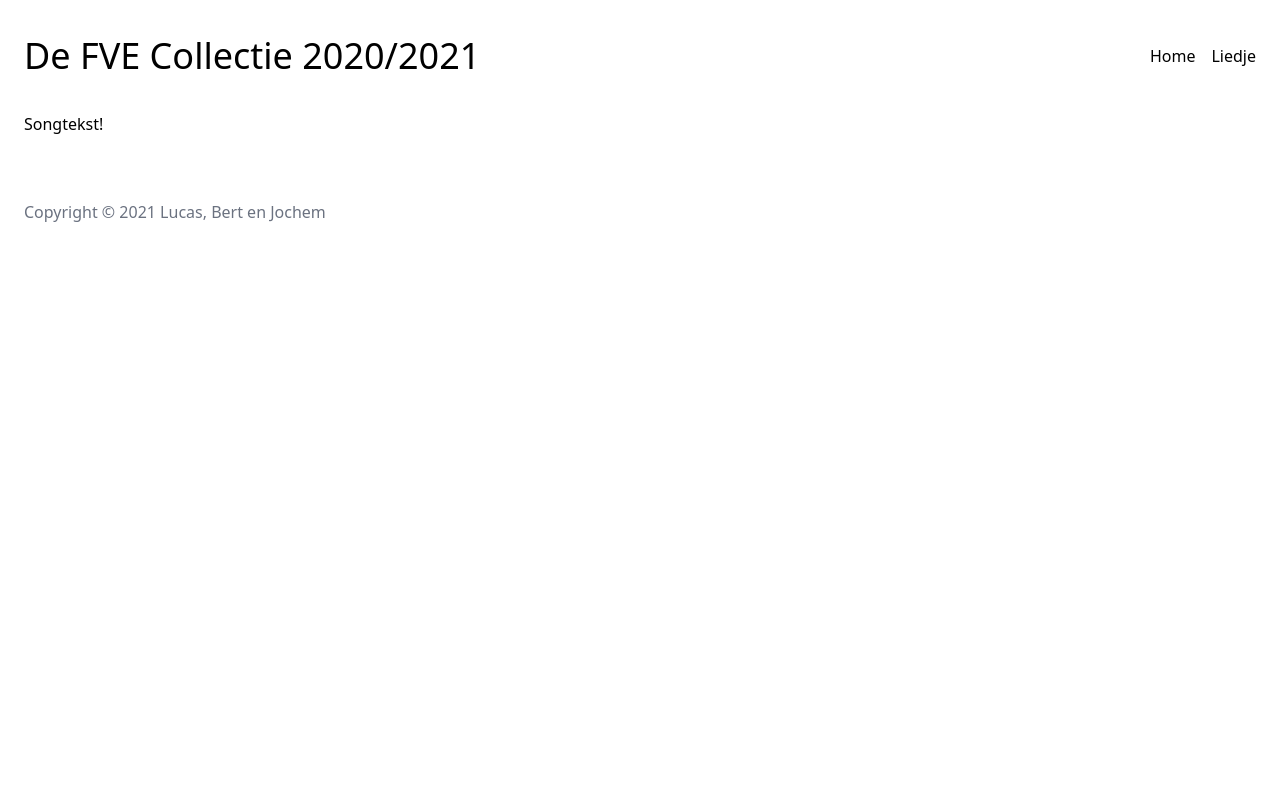
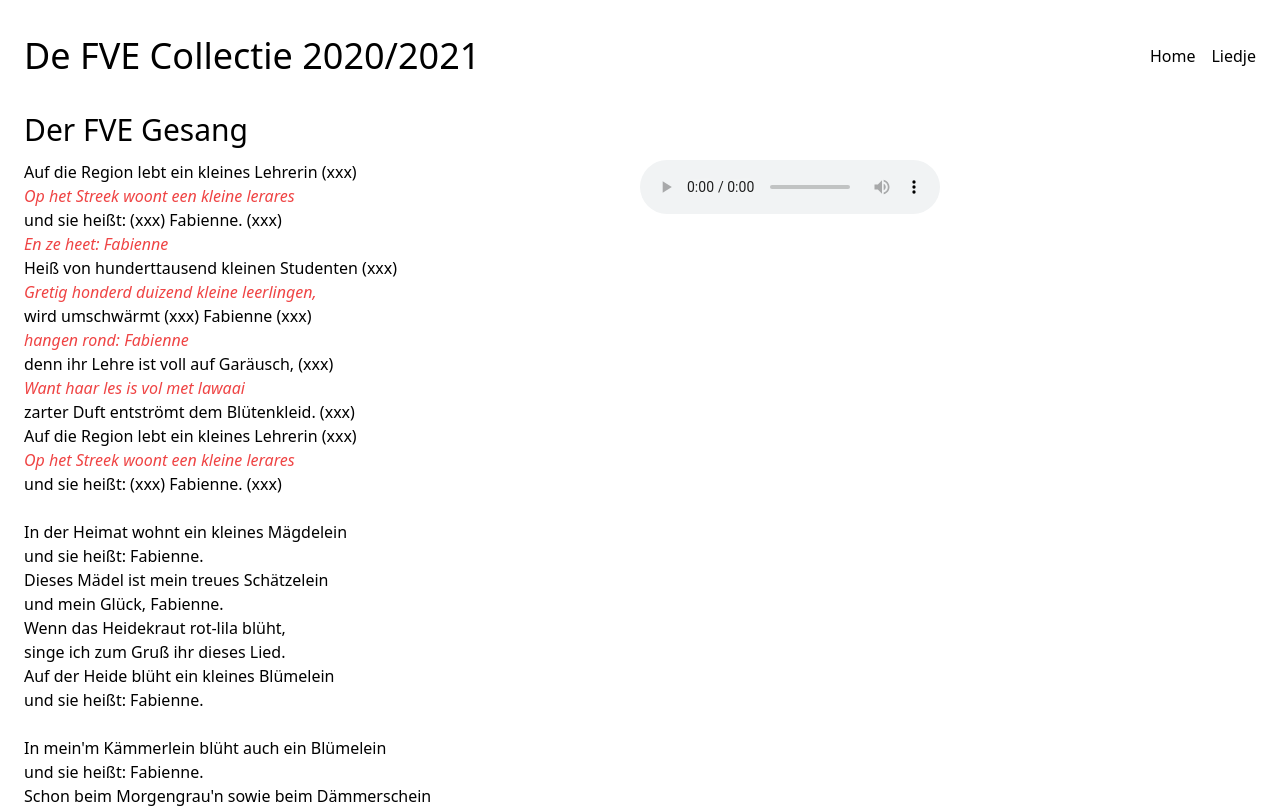
Before and after one commit to JochemTorn/fvecollectie, a Next.js app: page /fabienne in a window 1280 px wide. Shown: the top 808 px of the page. Built offline with nearby package versions, Linux system fonts and the light colour scheme.

Commit message:
songtekst v1

```diff
--- a/pages/fabienne.js
+++ b/pages/fabienne.js
@@ -8,7 +8,38 @@ export default function Fabienne() {
     return (
         <div>
         <Layout>
-            <h1 classname="title">Songtekst!</h1>
+
+<h1 className="title text-3xl mb-3">Der FVE Gesang</h1>
+<div className="grid grid-cols-2">
+<p>Auf die Region lebt ein kleines Lehrerin (xxx)<br/><span className="italic text-red-500">Op het Streek woont een kleine lerares</span><br/>
+und sie heißt: (xxx) Fabienne. (xxx)<br/><span className="italic text-red-500">En ze heet: Fabienne</span><br/>
+Heiß von hunderttausend kleinen Studenten (xxx)<br/><span className="italic text-red-500">Gretig honderd duizend kleine leerlingen,</span><br/>
+wird umschwärmt (xxx) Fabienne (xxx)<br/><span className="italic text-red-500">hangen rond: Fabienne</span><br/>
+denn ihr Lehre ist voll auf Garäusch, (xxx)<br/><span className="italic text-red-500">Want haar les is vol met lawaai</span><br/>
+zarter Duft entströmt dem Blütenkleid. (xxx)<br/><span className="italic text-red-500"></span>
+Auf die Region lebt ein kleines Lehrerin (xxx)<br/><span className="italic text-red-500">Op het Streek woont een kleine lerares</span><br/>und sie heißt: (xxx) Fabienne. (xxx)<br/><span className="italic text-red-500"></span><br/>
+
+In der Heimat wohnt ein kleines Mägdelein<br/><span className="italic text-red-500"></span>
+und sie heißt: Fabienne.<br/><span className="italic text-red-500"></span>
+Dieses Mädel ist mein treues Schätzelein<br/><span className="italic text-red-500"></span>
+und mein Glück, Fabienne.<br/><span className="italic text-red-500"></span>
+Wenn das Heidekraut rot-lila blüht,<br/><span className="italic text-red-500"></span>
+singe ich zum Gruß ihr dieses Lied.<br/><span className="italic text-red-500"></span>
+Auf der Heide blüht ein kleines Blümelein<br/><span className="italic text-red-500"></span>
+und sie heißt: Fabienne.<br/><span className="italic text-red-500"></span><br/>
+
+In mein'm Kämmerlein blüht auch ein Blümelein<br/><span className="italic text-red-500"></span>
+und sie heißt: Fabienne.<br/><span className="italic text-red-500"></span>
+Schon beim Morgengrau'n sowie beim Dämmerschein<br/><span className="italic text-red-500"></span>
+schaut's mich an, Fabienne.<br/><span className="italic text-red-500"></span>
+Und dann ist es mir, als spräch' es laut:<br/><span className="italic text-red-500"></span>
+"Denkst du auch an deine kleine Braut?"<br/><span className="italic text-red-500"></span>
+In der Heimat weint um dich ein Mägdelein<br/><span className="italic text-red-500"></span>
+und sie heißt: Fabienne.<br/><span className="italic text-red-500"></span></p>
+<audio controls>
+    <source src="erika.mp3" type="audio/mp3"/>
+</audio>
+</div>
         </Layout>
         </div>
     )
```
Also changed, not shown: 1 other file (tests, documents, lock files or other folders).
